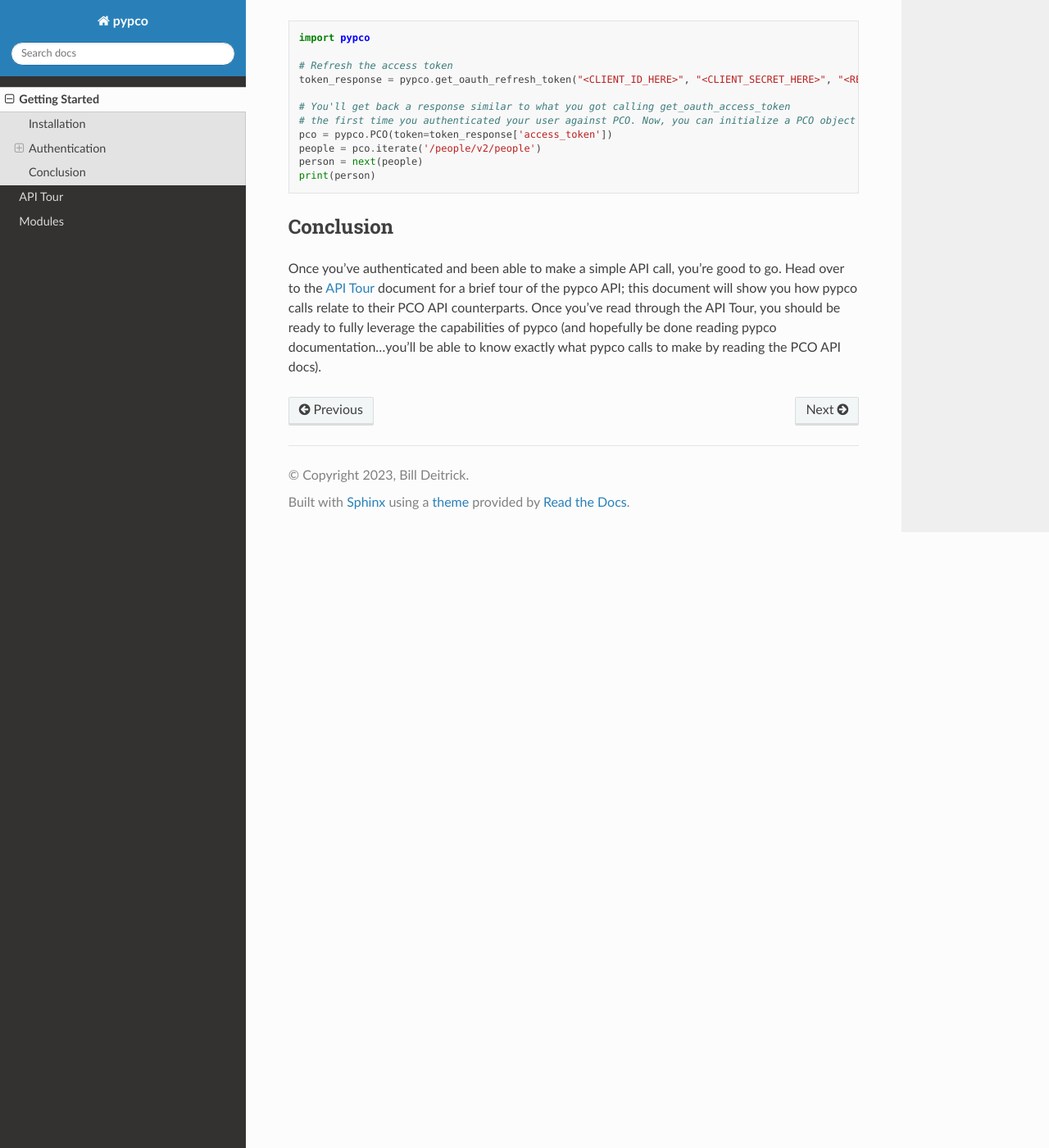
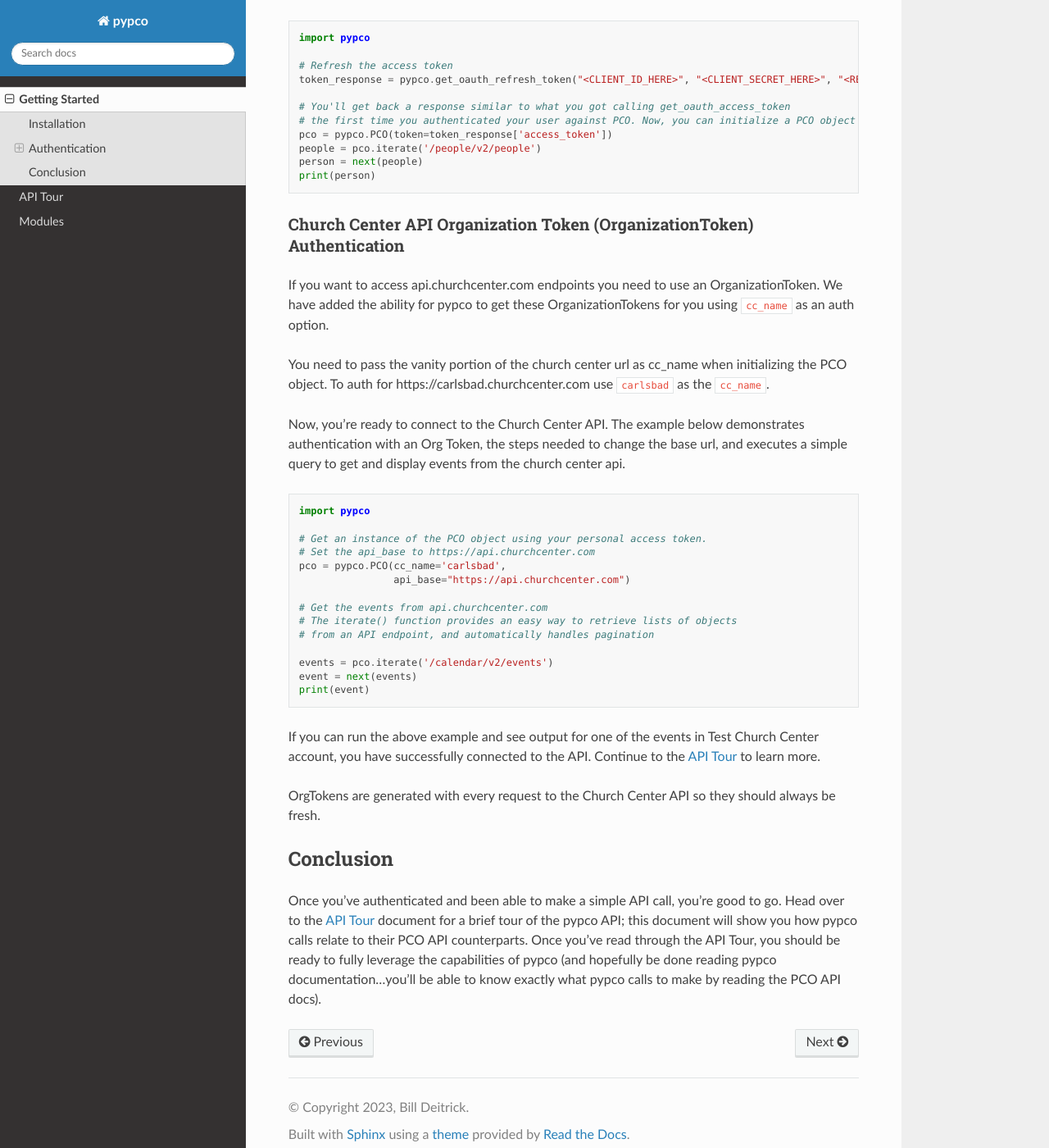
Before and after one commit to billdeitrick/pypco, a Sphinx documentation site: the page built from docs/source/gettingstarted.md, in a window 1280 px wide and 1400 px high, scrolled down 3326 px. Shown: the whole window at 82% size. Built offline with Sphinx 7.4.7 and the Read the Docs theme 2.0.0, drawn with Linux system fonts in a browser that asks for light colours.

Commit message:
Added Church Center Auth API documentation (#64)
* Added Church Center Auth API documentation

* Make OrgToken more robust, change to cc_name

* Fix error with OAuth/Org token docs

Co-authored-by: Bill Deitrick <4174527+billdeitrick@users.noreply.github.com>

````diff
--- a/docs/source/gettingstarted.md
+++ b/docs/source/gettingstarted.md
@@ -140,6 +140,39 @@
 print(person)
 ```
 
+### Church Center API Organization Token (OrganizationToken) Authentication
+
+If you want to access api.churchcenter.com endpoints you need to use an OrganizationToken.
+We have added the ability for pypco to get these OrganizationTokens for you using `cc_name` as an auth option.
+
+You need to pass the vanity portion of the church center url as cc_name when initializing the PCO object.
+To auth for https://carlsbad.churchcenter.com use `carlsbad` as the `cc_name`.
+
+
+Now, you're ready to connect to the Church Center API. The example below demonstrates authentication with an Org Token, the steps needed to change the base url, and executes a simple query to get and display events from the church center api.
+
+```python
+import pypco
+
+# Get an instance of the PCO object using your personal access token.
+# Set the api_base to https://api.churchcenter.com
+pco = pypco.PCO(cc_name='carlsbad',
+                api_base="https://api.churchcenter.com")
+
+# Get the events from api.churchcenter.com
+# The iterate() function provides an easy way to retrieve lists of objects
+# from an API endpoint, and automatically handles pagination
+
+events = pco.iterate('/calendar/v2/events')
+event = next(events)
+print(event)
+
+```
+
+If you can run the above example and see output for one of the events in Test Church Center account, you have successfully connected to the API. Continue to the [API Tour](apitour) to learn more.
+
+OrgTokens are generated with every request to the Church Center API so they should always be fresh.
+
 ## Conclusion
 
 Once you've authenticated and been able to make a simple API call, you're good to go. Head over to the [API Tour](apitour) document for a brief tour of the pypco API; this document will show you how pypco calls relate to their PCO API counterparts. Once you've read through the API Tour, you should be ready to fully leverage the capabilities of pypco (and hopefully be done reading pypco documentation…you'll be able to know exactly what pypco calls to make by reading the PCO API docs).
````
